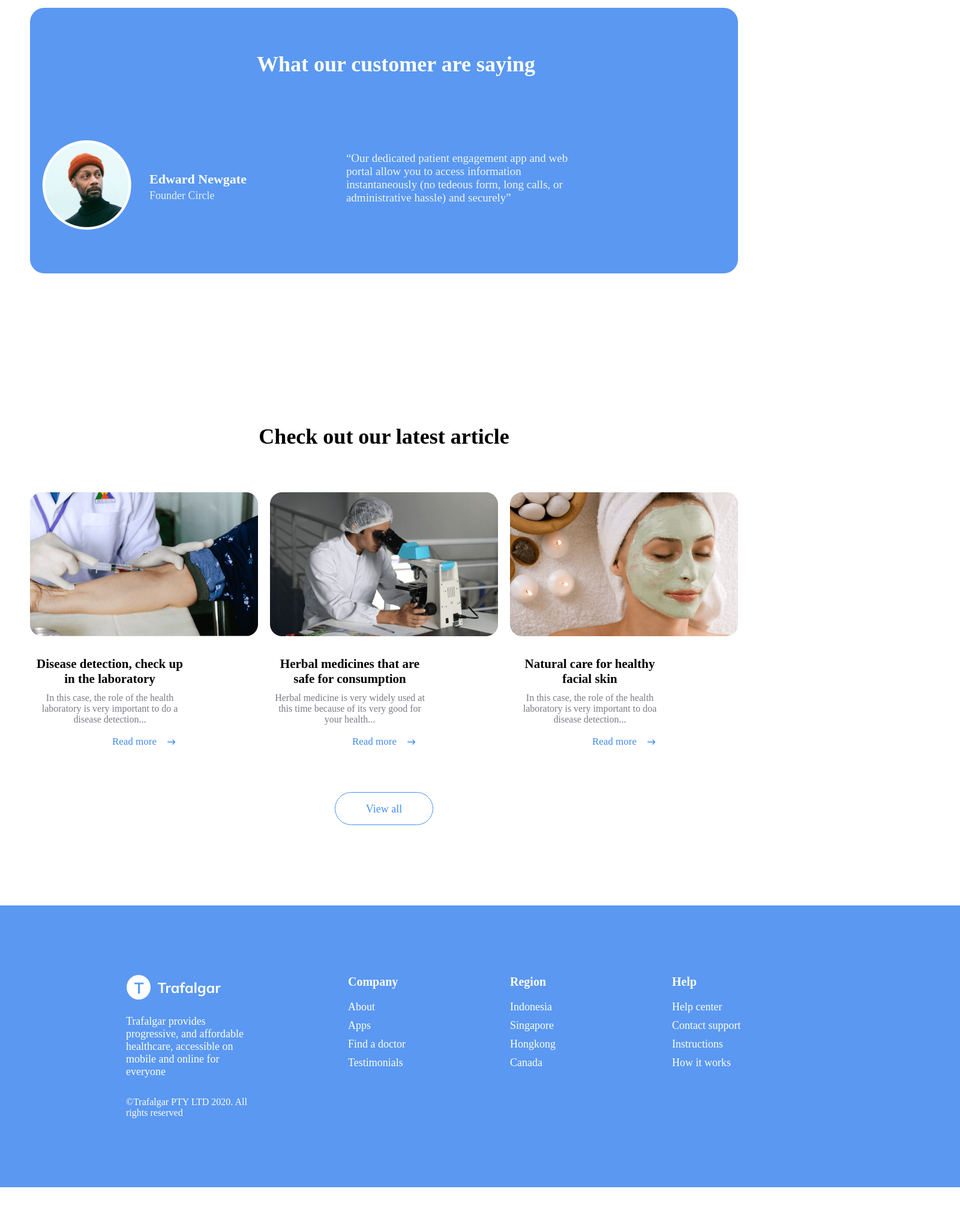
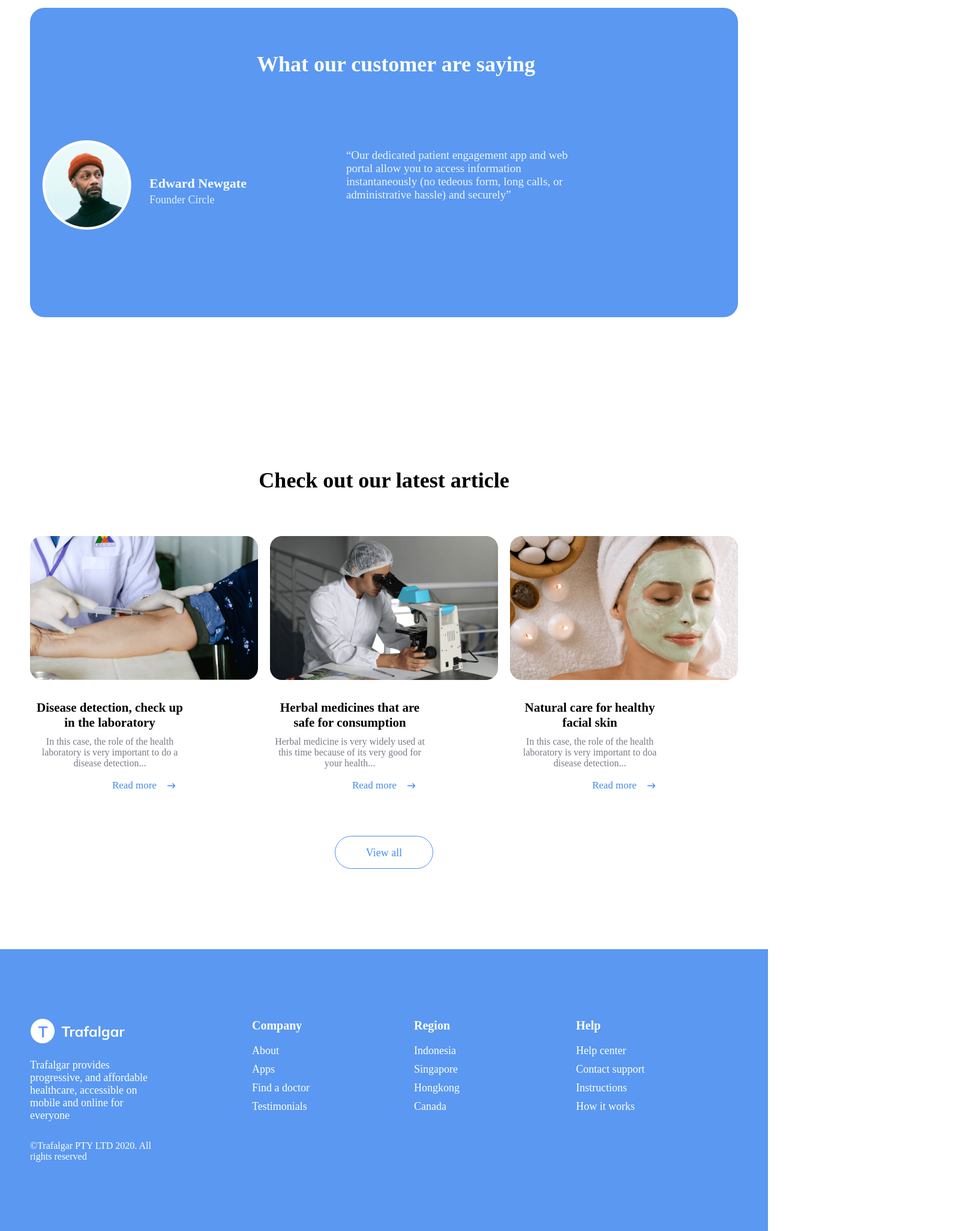
Before and after one commit to SattorovBehruz/trafalgar, a plain HTML site: page index.html in a window 1280 px wide. Shown: the part 3500-5553 px from the top of the page at 60% size, 1600 px wide, since content can reach past the window. Before the commit the page ends 5480 px from the top, so only its background shows below. Drawn offline with Linux system fonts and the light colour scheme.

Commit message:
Make changes to the index.html file and styles.css

```diff
--- a/css/styles.css
+++ b/css/styles.css
@@ -187,6 +187,7 @@ body {
   background-color: #5a98f2;
   border-radius: 24px;
   margin-top: 251px;
+  padding-bottom: 73px;
 }
 
 .fedbek-title {
@@ -199,10 +200,11 @@ body {
 
 .fedbek-people {
   display: flex;
-  margin-top: 106px;
+  align-items: center;
 }
 
 .fedbek-img {
+  margin-top: 106px;
   margin-bottom: 73px;
 }
 
@@ -247,6 +249,7 @@ body {
 
 .chesk-list {
   display: flex;
+  justify-content: space-between;
   list-style: none;
   margin: 0;
   padding: 0;
@@ -285,7 +288,6 @@ body {
 
 .site-footer {
   background-color: #5a98f2;
-  width: 1600px;
   margin-top: 150px;
 }
 
```
